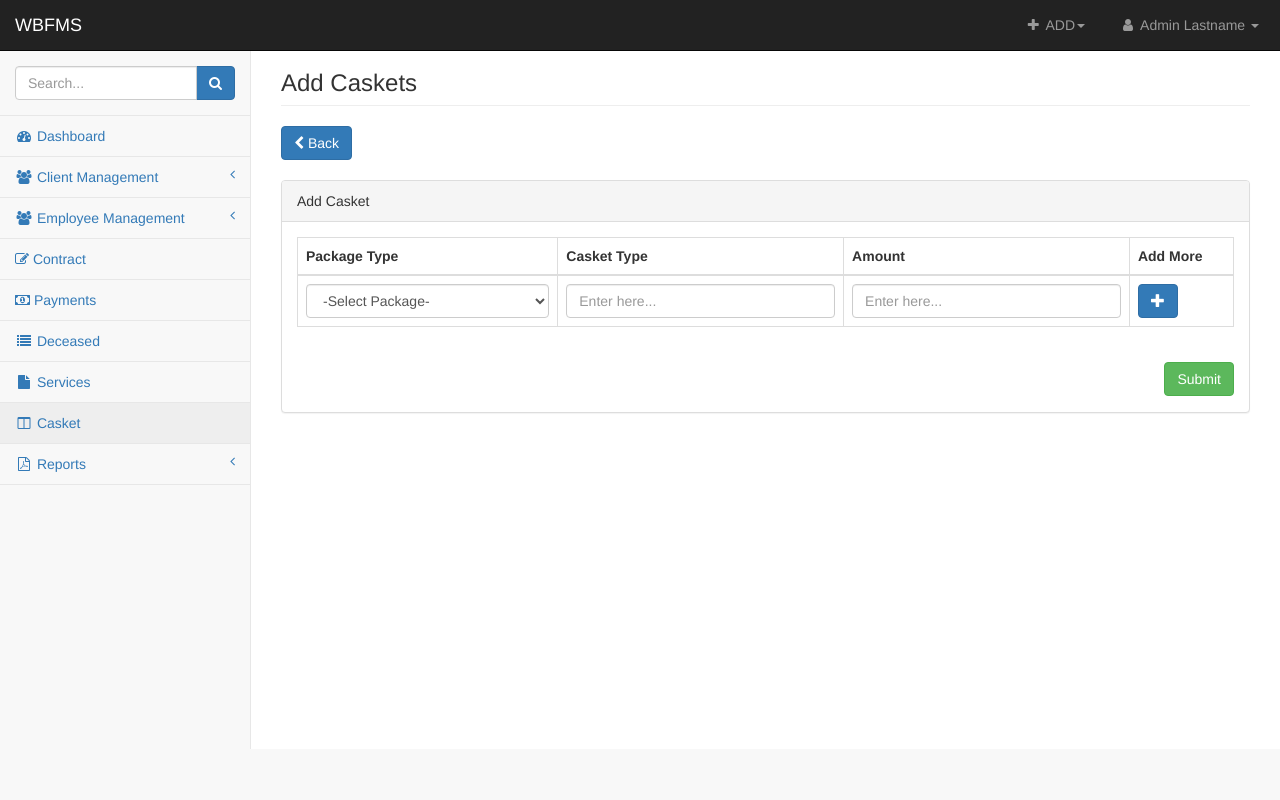
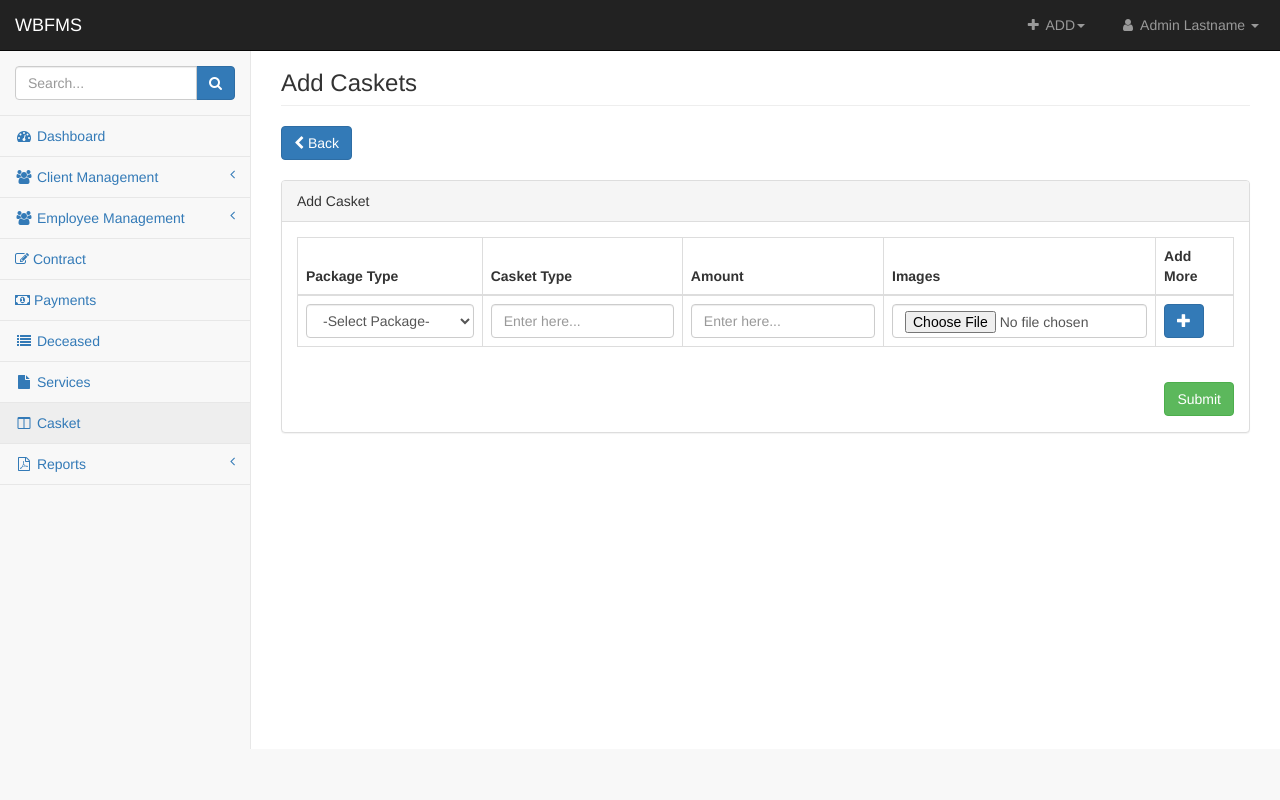
Before and after one commit to zacro14/Funeral-Management-system, a PHP site: page /admin/add-casket.php in a window 1280 px wide. Run offline with PHP 8.4, Linux system fonts and the light colour scheme; a user stored in the database is signed in; data comes from the database, SQL or seed files in the repository; some libraries are stand-ins or nearby versions.

Commit message:
add for image

```diff
--- a/admin/add-casket.php
+++ b/admin/add-casket.php
@@ -111,7 +111,7 @@
                             Add Casket
                         </div>
                         <div class="panel-body">
-                            <form name="add_casket" id="add_casket" action="add-casket-action.php" method="POST">
+                            <form name="add_casket" id="add_casket" action="add-casket-action.php" method="POST" enctype="multipart/form-data">
                                 <div class="row">
                                     <div class="col-md-12">
                                         <div class="form-group fieldGroup">
@@ -121,6 +121,7 @@
                                                         <th>Package Type</th>
                                                         <th>Casket Type</th>
                                                         <th>Amount</th>
+                                                        <th>Images</th>
                                                         <th>Add More</th>
                                                     </thead>
                                                     <tbody>
@@ -140,6 +141,7 @@
                                                             </td>
                                                             <td><input type="text" name="casket[]" class="form-control" placeholder="Enter here..."/></td>
                                                             <td><input type="text" name="amount[]" class="form-control" placeholder="Enter here..."/></td>
+                                                            <td><input type="file" class="form-control" name="casket-image" aria-describedby="inputGroupFileAddon04" aria-label="Upload"></td>
                                                             <td><a href="javascript:void(0)" class="btn btn-primary addMore"><span class="glyphicon glyphicon glyphicon-plus" aria-hidden="true"></span></a></td>
                                                         </tr>
                                                     </tbody>
```
